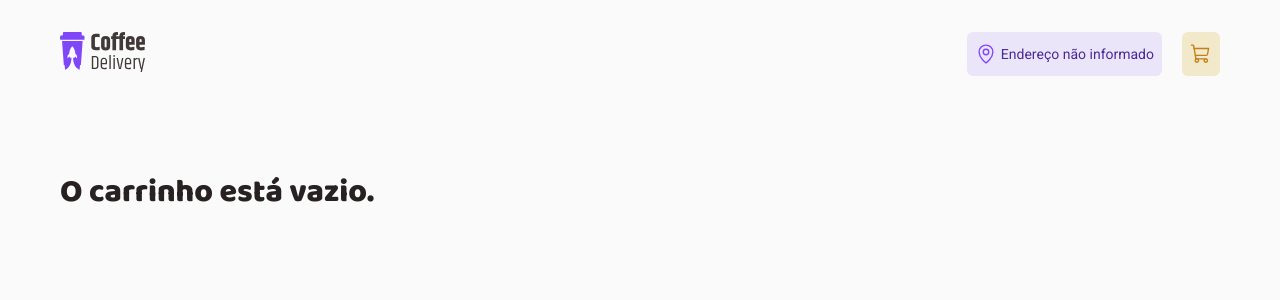
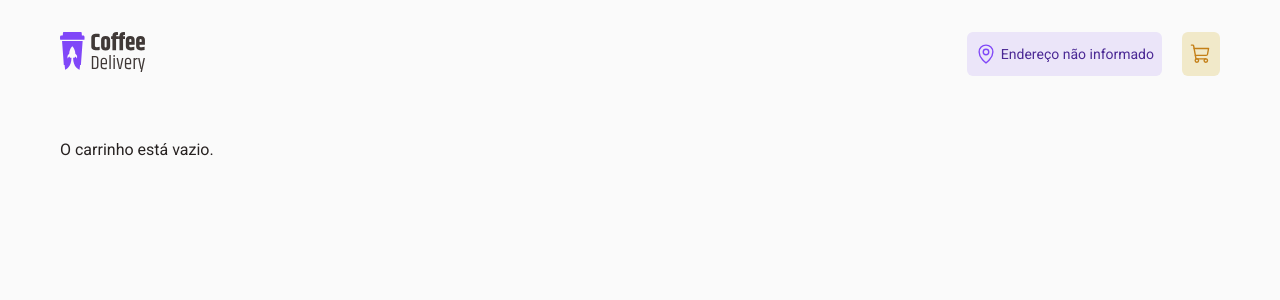
Before and after one commit to vitorxpd/coffee-delivery, a React (Vite) app: page /checkout in a window 1280 px wide. Shown: the top 300 px of the page. Built offline with nearby package versions, Linux system fonts and the light colour scheme; no server answers.

Commit message:
checkout text empty

```diff
--- a/src/pages/Checkout/index.tsx
+++ b/src/pages/Checkout/index.tsx
@@ -58,7 +58,7 @@ export function Checkout() {
     setAlert(!alert)
   }
 
-  if (!cartQuantity) return <S.EmptyTitle>O carrinho está vazio.</S.EmptyTitle>
+  if (!cartQuantity) return <S.EmptyText>O carrinho está vazio.</S.EmptyText>
 
   return (
     <S.CheckoutWrapper>
--- a/src/pages/Checkout/styles.ts
+++ b/src/pages/Checkout/styles.ts
@@ -58,10 +58,9 @@ export const SubmitButton = styled.button`
   }
 `
 
-export const EmptyTitle = styled.h1`
-  margin-top: 4rem;
-  font-size: ${pxToRem(32)};
-  font-weight: 800;
+export const EmptyText = styled.p`
+  margin-top: 2rem;
+  font-weight: 400;
   line-height: 1.3;
   color: ${(props) => props.theme['base-title']};
 `
```
